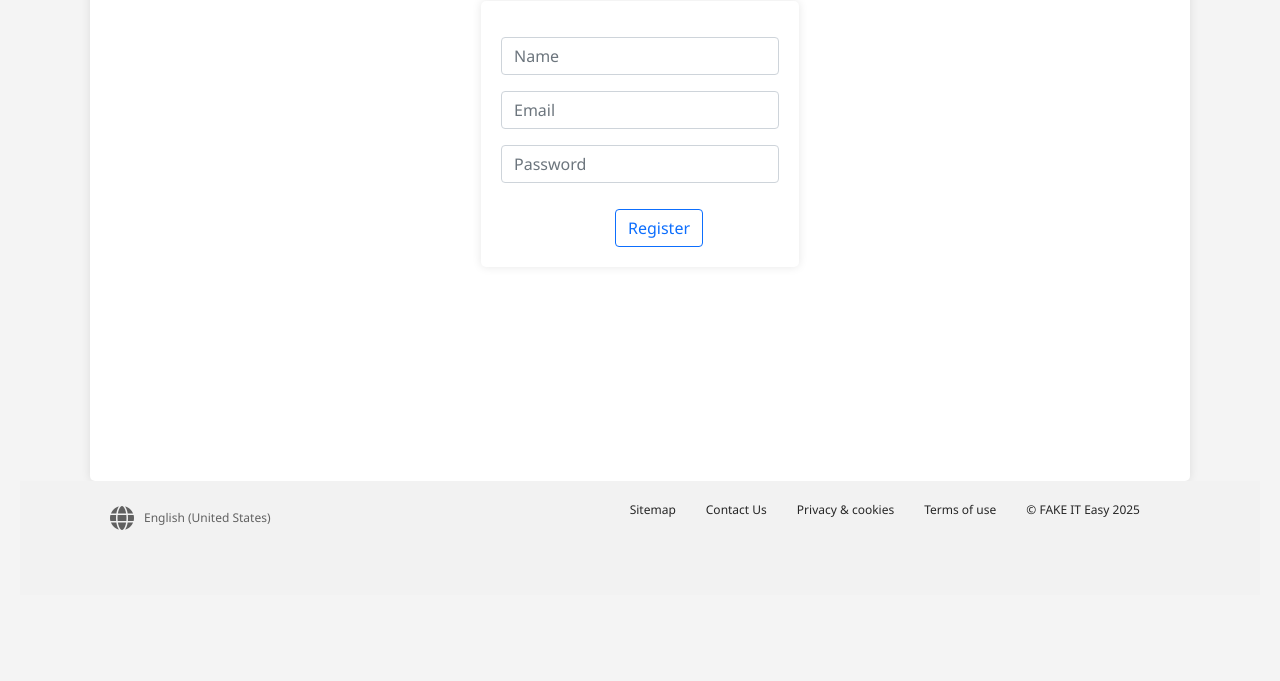
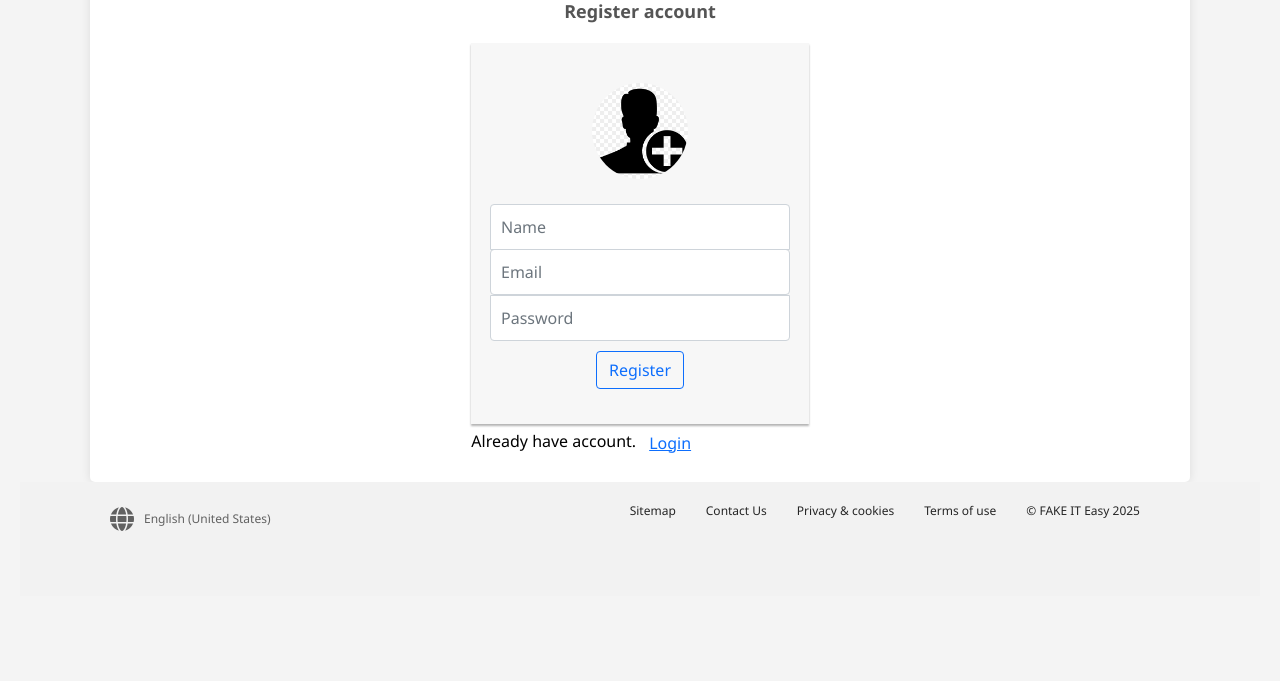
Before and after one commit to Chananantachot/MES-Visualization, a Flask app: page /register in a window 1280 px wide. Shown: the part 119-800 px from the top of the page. Run offline with Flask 3, Linux system fonts and the light colour scheme.

Commit message:
make login and register form look nicer

```diff
--- a/src/static/app.css
+++ b/src/static/app.css
@@ -122,6 +122,82 @@ canvas {
   padding: 20px 0;
 }
 
+ .form-signin
+    {
+        max-width: 330px;
+        padding: 15px;
+        margin: auto;
+    }
+    .form-signin .form-signin-heading, .form-signin .checkbox
+    {
+        margin-bottom: 10px;
+    }
+    .form-signin .checkbox
+    {
+        font-weight: normal;
+    }
+    .form-signin .form-control
+    {
+        position: relative;
+        font-size: 16px;
+        height: auto;
+        padding: 10px;
+        -webkit-box-sizing: border-box;
+        -moz-box-sizing: border-box;
+        box-sizing: border-box;
+    }
+    .form-signin .form-control:focus
+    {
+        z-index: 2;
+    }
+    .form-signin input[type="text"]
+    {
+        margin-bottom: -1px;
+        border-bottom-left-radius: 0;
+        border-bottom-right-radius: 0;
+    }
+    .form-signin input[type="password"]
+    {
+        margin-bottom: 10px;
+        border-top-left-radius: 0;
+        border-top-right-radius: 0;
+    }
+    .account-wall
+    {
+        margin-top: 20px;
+        padding: 40px 0px 20px 0px;
+        background-color: #f7f7f7;
+        -moz-box-shadow: 0px 2px 2px rgba(0, 0, 0, 0.3);
+        -webkit-box-shadow: 0px 2px 2px rgba(0, 0, 0, 0.3);
+        box-shadow: 0px 2px 2px rgba(0, 0, 0, 0.3);
+    }
+    .login-title
+    {
+        color: #555;
+        font-size: 18px;
+        font-weight: 400;
+        display: block;
+    }
+    .profile-img
+    {
+        width: 96px;
+        height: 96px;
+        margin: 0 auto 10px;
+        display: block;
+        -moz-border-radius: 50%;
+        -webkit-border-radius: 50%;
+        border-radius: 50%;
+    }
+    .need-help
+    {
+        margin-top: 10px;
+    }
+    .new-account
+    {
+        display: block;
+        margin-top: 10px;
+    }
+
 .footer-inner {
   max-width: 1100px;
   margin: 0 auto;
--- a/src/templates/register.html
+++ b/src/templates/register.html
@@ -1,52 +1,32 @@
-
 {% extends "layout.html" %}
 {% block styles %}
 <link rel="stylesheet" href="https://cdn.jsdelivr.net/npm/bootstrap@5.1.3/dist/css/bootstrap.min.css">
-<style>
-    form {
-        width: 30%;
-        max-width: 1100px;
-        margin: auto;
-        background: white;
-        padding: 20px;
-        border-radius: 5px;
-        box-shadow: 0 0 10px rgba(0, 0, 0, 0.1);
-    }
-
-    .container{
-        height: 500px;
-        width: 90% !important;
-        max-width: 1100px;
-        margin: auto;
-        background: white;
-        padding: 20px;
-        border-radius: 5px;
-        box-shadow: 0 0 10px rgba(0, 0, 0, 0.1);
-    }
-</style>
 {% endblock %}
 {% block content %}
 {% if existedUser %}
 <div class="alert alert-info" role="alert">'{{ existedUser }}' already exists</div>
 {% endif %}
-<form method="POST" action="{{ url_for('register') }}">
+<div class="row d-flex justify-content-center"">
+  <div class=" col-sm-6 col-md-4 col-md-offset-4">
+  <h1 class="text-center login-title"><b>Register account</b></h1>
+  <div class="account-wall">
+    <img class="profile-img bg-transparent" src="{{ url_for('static', filename='new_account.png') }}" alt="">
+    <form method="POST" action="{{ url_for('register') }}" class="form-signin">
       <div class="form-group">
-    <p></p>
-    <input type="text" class="form-control" name="fullname"  placeholder="Name" required>
+        <input type="text" class="form-control" name="fullname" placeholder="Name" required>
       </div>
       <div class="form-group">
-    <p></p>
         <input type="email" class="form-control" name="email" aria-describedby="emailHelp" placeholder="Email" required>
       </div>
       <div class="form-group">
-    <p></p>
-    <input type="password" class="form-control" name="password" placeholder="Password"  required>
+        <input type="password" class="form-control" name="password" placeholder="Password" required>
       </div>
-  <div class="form-check">
-
-  </div>
-  <div style="max-width: 50px; margin-left: auto; margin-right: auto; ">
+      <div class="d-flex justify-content-center">
         <button type="submit" class="btn btn-outline-primary">Register</button>
       </div>
-
+    </form>
+  </div>
+  Already have account.<a href="{{ url_for('login') }}" class="btn btn-link">Login</a>
+</div>
+</div>
 {% endblock %}
```
Also changed, not shown: src/templates/login.html (+25 -25 lines), src/static/new_account.png (added). Lines whose indentation alone changed are shown as unchanged.
